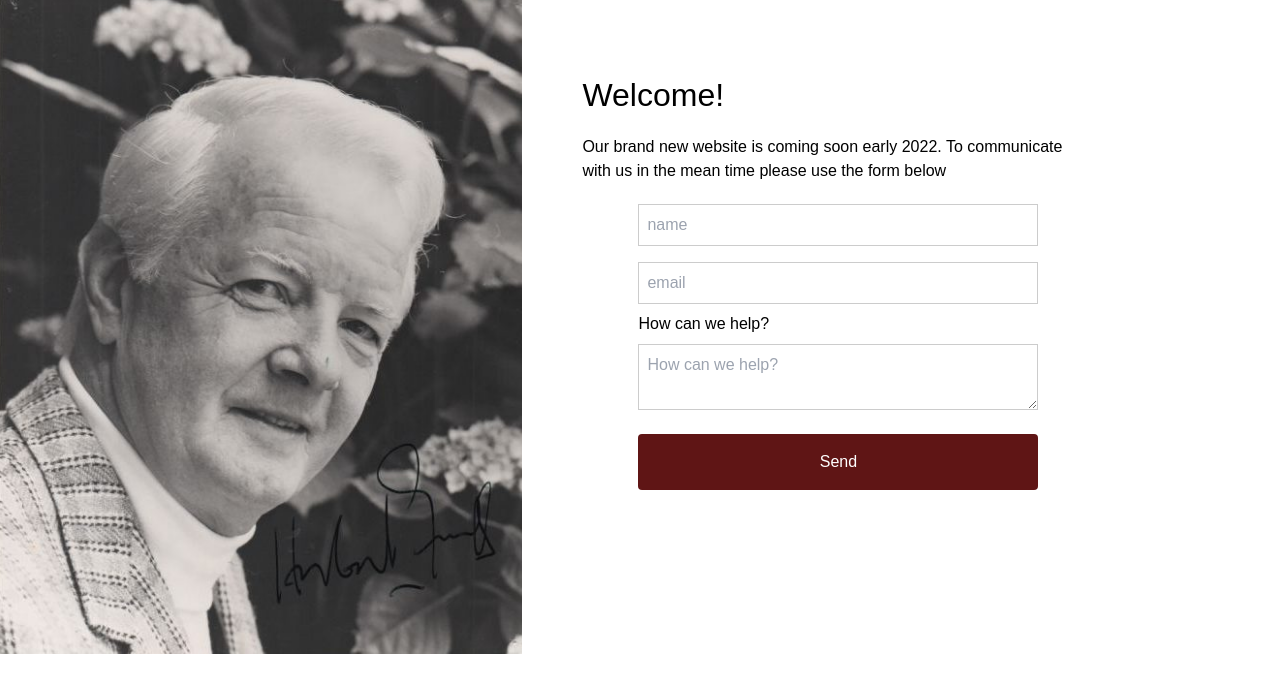
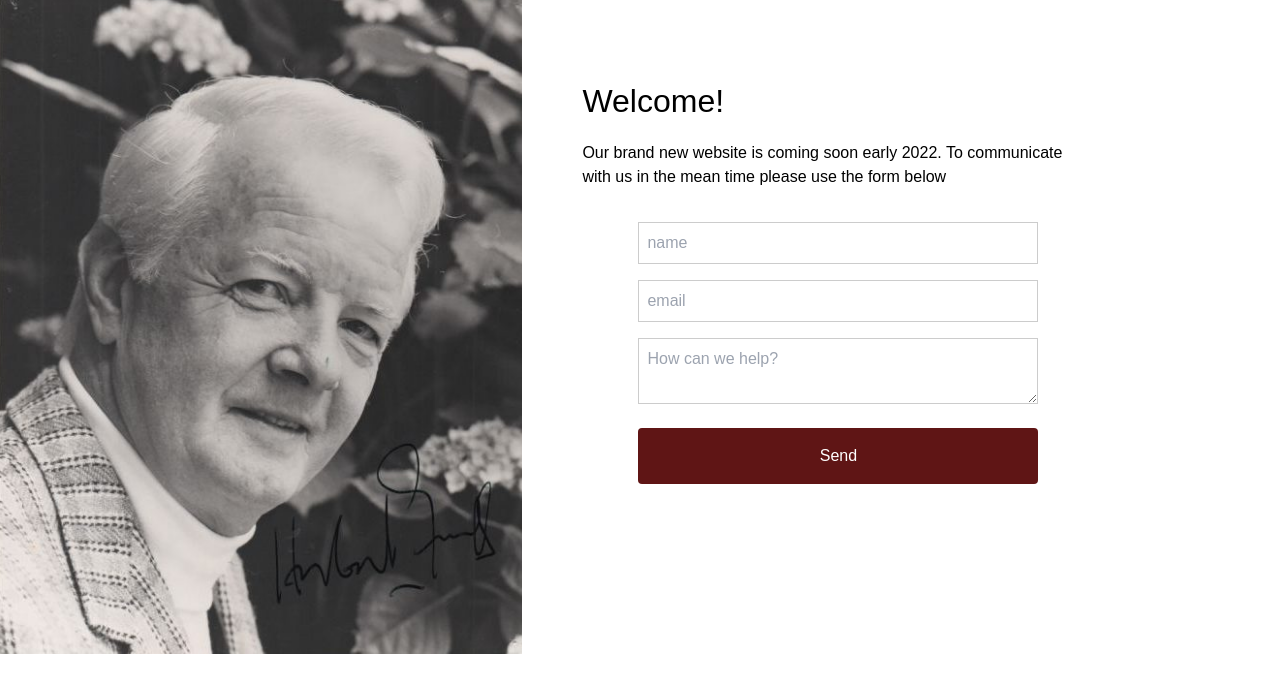
Before and after one commit to robertgregg3/hubertgregg.co.uk, a Next.js app: page / in a window 1280 px wide. Shown: the top 692 px of the page. Built offline with nearby package versions, Linux system fonts and the light colour scheme.

Commit message:
Removed form label

```diff
--- a/Components/ContactForm.js
+++ b/Components/ContactForm.js
@@ -17,9 +17,6 @@ const ContactForm = () => {
       <ValidationError prefix="Email" field="email" errors={state.errors} />
       <input id="email" type="email" name="email" placeholder="email" />
       <ValidationError prefix="Email" field="email" errors={state.errors} />
-      <label className="py-2 text-grey-darkest" htmlFor="message">
-        How can we help?
-      </label>
       <textarea id="message" name="message" placeholder="How can we help?" />
       <ValidationError prefix="Message" field="message" errors={state.errors} />
       <button type="submit" disabled={state.submitting}>
```
